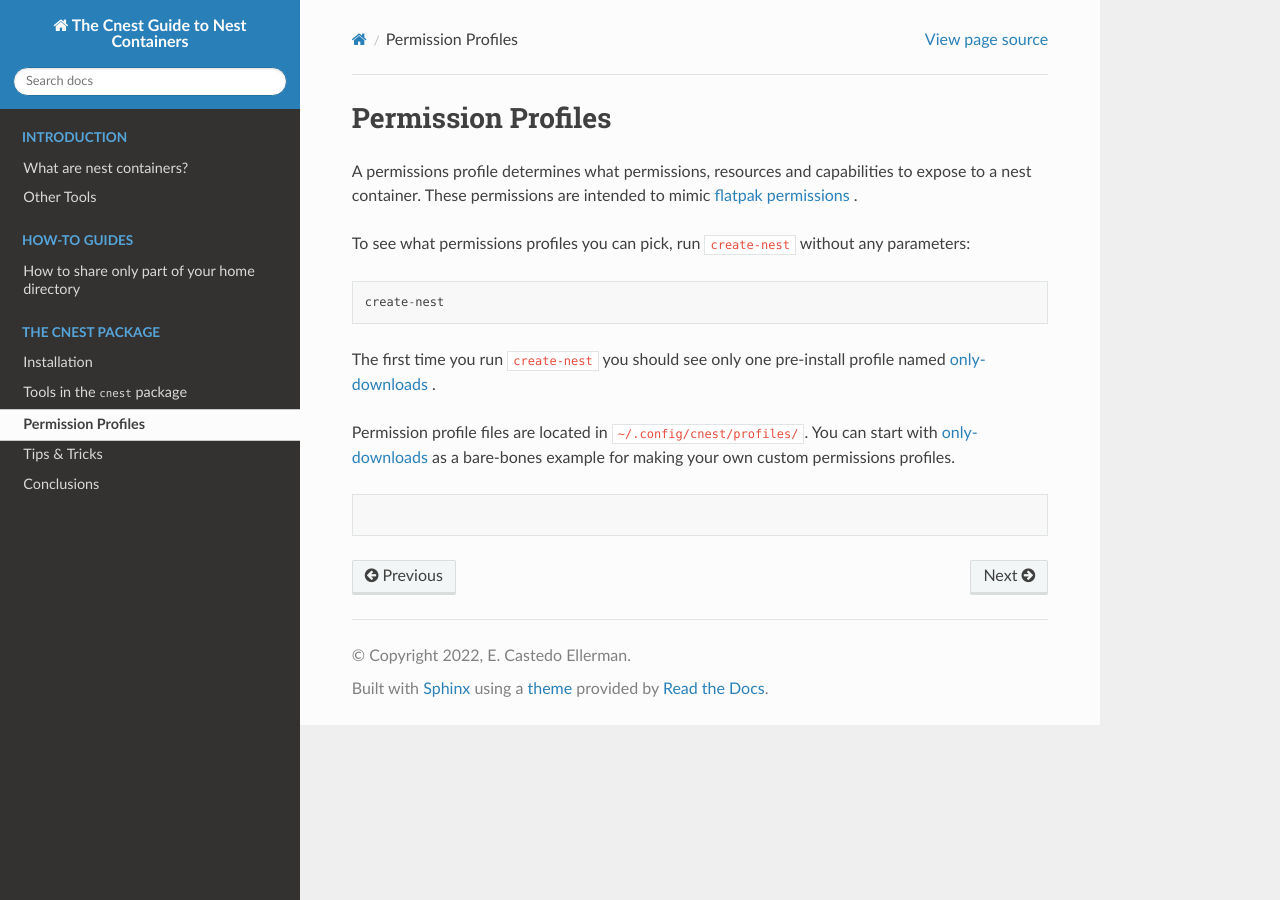
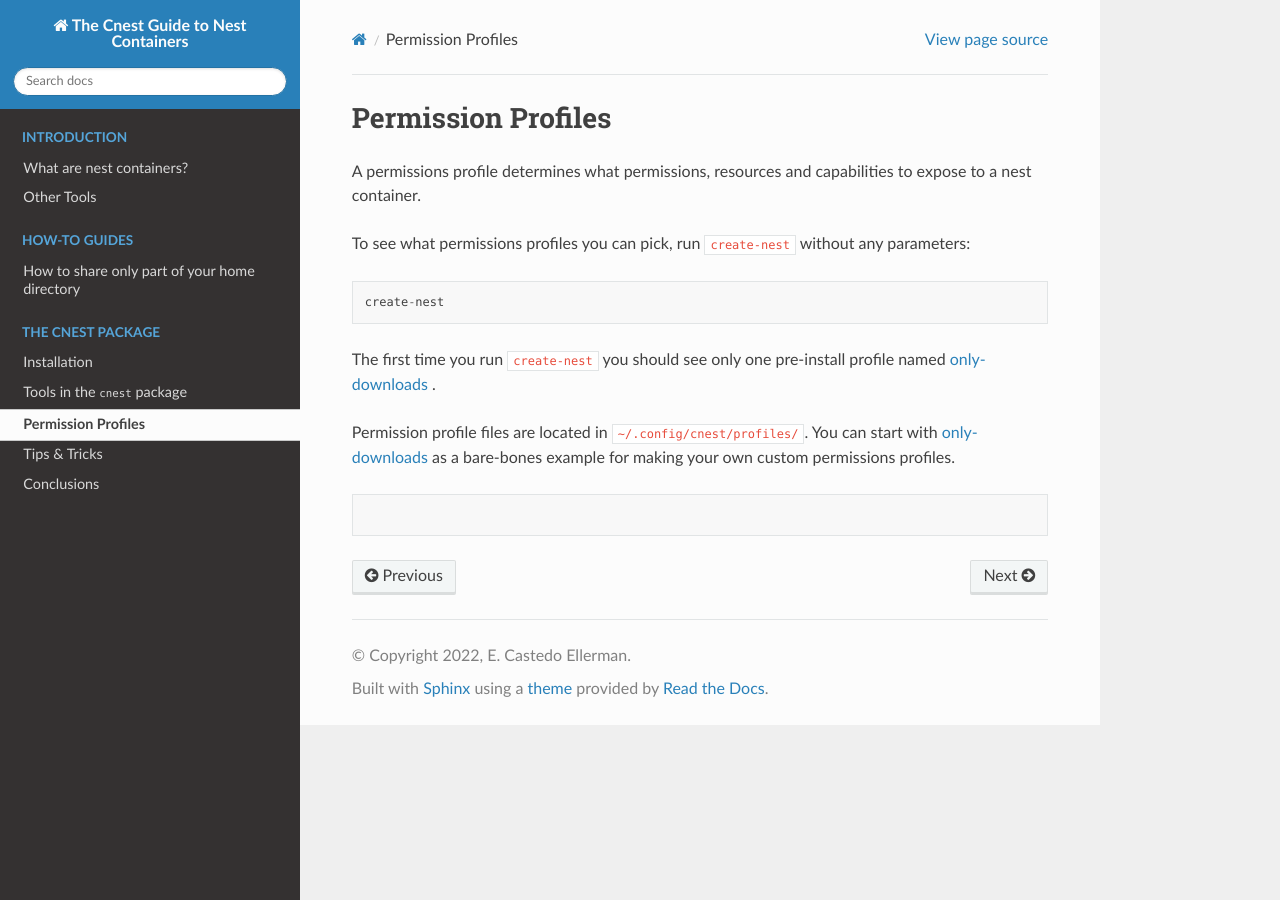
Before and after one commit to castedo/cnest, a Sphinx documentation site: the page built from docs/permission-profiles.md, in a window 1280 px wide. Built offline with Sphinx 7.4.7 and the Read the Docs theme 2.0.0, drawn with Linux system fonts in a browser that asks for light colours.

```diff
--- a/docs/permission-profiles.md
+++ b/docs/permission-profiles.md
@@ -3,8 +3,6 @@
 
 A permissions profile determines what permissions, resources and capabilities
 to expose to a nest container.
-These permissions are intended to mimic [flatpak permissions
-](https://docs.flatpak.org/en/latest/sandbox-permissions.html).
 
 To see what permissions profiles you can pick, run `create-nest` without any
 parameters:
```
Also changed, not shown: 3 other files.
